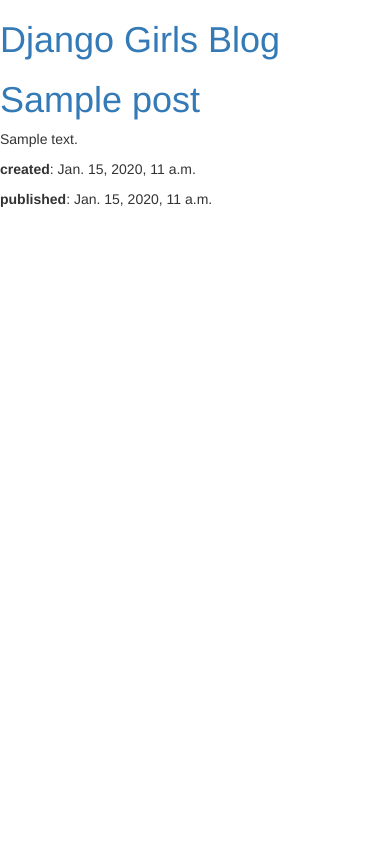
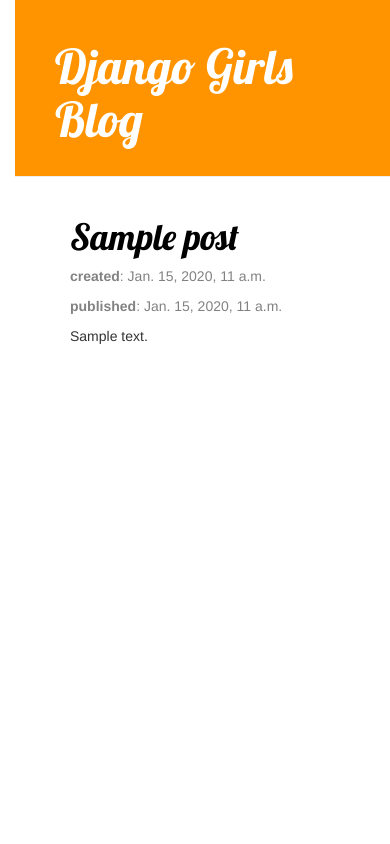
Before and after one commit to funmitoblessed/first-django-app, a Django app: template blog/templates/blog/post_list.html in a window 390 px wide. Run offline with Django 3.2, Linux system fonts and the light colour scheme; the template is opened without the code that fills it: values that come from a table or form of the project are taken from there, others are empty; tables that the repository leaves empty hold one stand-in row (values such as "Sample post"); some libraries are stand-ins or nearby versions.

Commit message:
Add styling to web page

```diff
--- /dev/null
+++ b/blog/static/css/blog.css
@@ -0,0 +1,65 @@
+body {
+    padding-left: 15px;
+}
+
+h1 a {
+    color: #FCA205;
+    font-family: 'Lobster';
+}
+
+.page-header {
+    background-color: #ff9400;
+    margin-top: 0;
+    padding: 20px 20px 20px 40px;
+}
+
+.page-header h1,
+.page-header h1 a,
+.page-header h1 a:visited,
+.page-header h1 a:active {
+    color: #ffffff;
+    font-size: 36pt;
+    text-decoration: none;
+}
+
+.content {
+    margin-left: 40px;
+}
+
+h1,
+h2,
+h3,
+h4 {
+    font-family: 'Lobster', cursive;
+}
+
+.date {
+    color: #828282;
+}
+
+.save {
+    float: right;
+}
+
+.post-form textarea,
+.post-form input {
+    width: 100%;
+}
+
+.top-menu,
+.top-menu:hover,
+.top-menu:visited {
+    color: #ffffff;
+    float: right;
+    font-size: 26pt;
+    margin-right: 20px;
+}
+
+.post {
+    margin-bottom: 70px;
+}
+
+.post h1 a,
+.post h1 a:visited {
+    color: #000000;
+}
--- a/blog/templates/blog/post_list.html
+++ b/blog/templates/blog/post_list.html
@@ -1,38 +1,44 @@
+{% load static %}
 <html>
 
 <head>
     <title>Django Girls blog</title>
+
     <link rel="stylesheet" href="//maxcdn.bootstrapcdn.com/bootstrap/3.2.0/css/bootstrap.min.css">
+
     <link rel="stylesheet" href="//maxcdn.bootstrapcdn.com/bootstrap/3.2.0/css/bootstrap-theme.min.css">
+
+    <link href="//fonts.googleapis.com/css?family=Lobster&subset=latin,latin-ext" rel="stylesheet" type="text/css">
+
+    <link rel="stylesheet" href="{% static 'css/blog.css' %}">
 </head>
 
 <body>
-    <div>
+    <div class="page-header">
         <h1><a href="/">Django Girls Blog</a></h1>
     </div>
 
-    <!-- Display post list in template -->
-    <!-- for loop to loop through the posts created in post_views -->
-    {% for post in posts %}
-    <div>
-        <h1><a href="">{{ post.title }}</a></h1>
-        <p>{{ post.text|linebreaksbr }}</p>
-        <p><strong>created</strong>: {{ post.created_date }}</p>
-        <p><strong>published</strong>: {{ post.published_date }}</p>
-    </div>
-    {% endfor %}
 
-    <!-- <div>
-        <p>published: 14.06.2014, 12:14</p>
-        <h2><a href="">My first post</a></h2>
-        <p>Aenean eu leo quam. Pellentesque ornare sem lacinia quam venenatis vestibulum. Donec id elit non mi porta gravida at eget metus. Fusce dapibus, tellus ac cursus commodo, tortor mauris condimentum nibh, ut fermentum massa justo sit amet risus.</p>
+    <div class="content container">
+        <div class="row">
+            <div class="col-md-8">
+                {% for post in posts %}
+                <div class="post">
+                    <h1><a href="">{{ post.title }}</a></h1>
+                    <div class="post">
+                        <div class="date">
+                            <p><strong>created</strong>: {{ post.created_date }}</p>
+                            <p><strong>published</strong>: {{ post.published_date }}</p>
+                        </div>
+                        <p>{{ post.text|linebreaksbr }}</p>
+
+                    </div>
+                </div>
+                {% endfor %}
+            </div>
+        </div>
     </div>
 
-    <div>
-        <p>published: 14.06.2014, 12:14</p>
-        <h2><a href="">My second post</a></h2>
-        <p>Aenean eu leo quam. Pellentesque ornare sem lacinia quam venenatis vestibulum. Donec id elit non mi porta gravida at eget metus. Fusce dapibus, tellus ac cursus commodo, tortor mauris condimentum nibh, ut f.</p>
-    </div> -->
 </body>
 
 </html>
```
